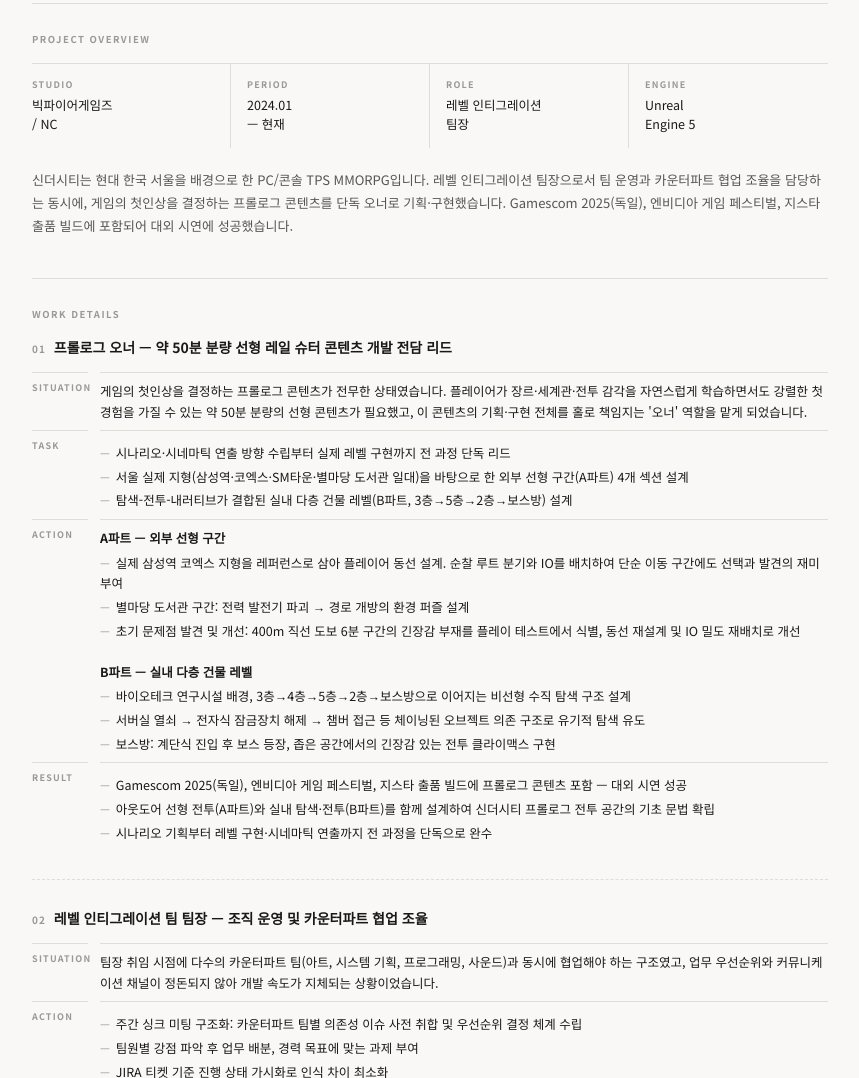
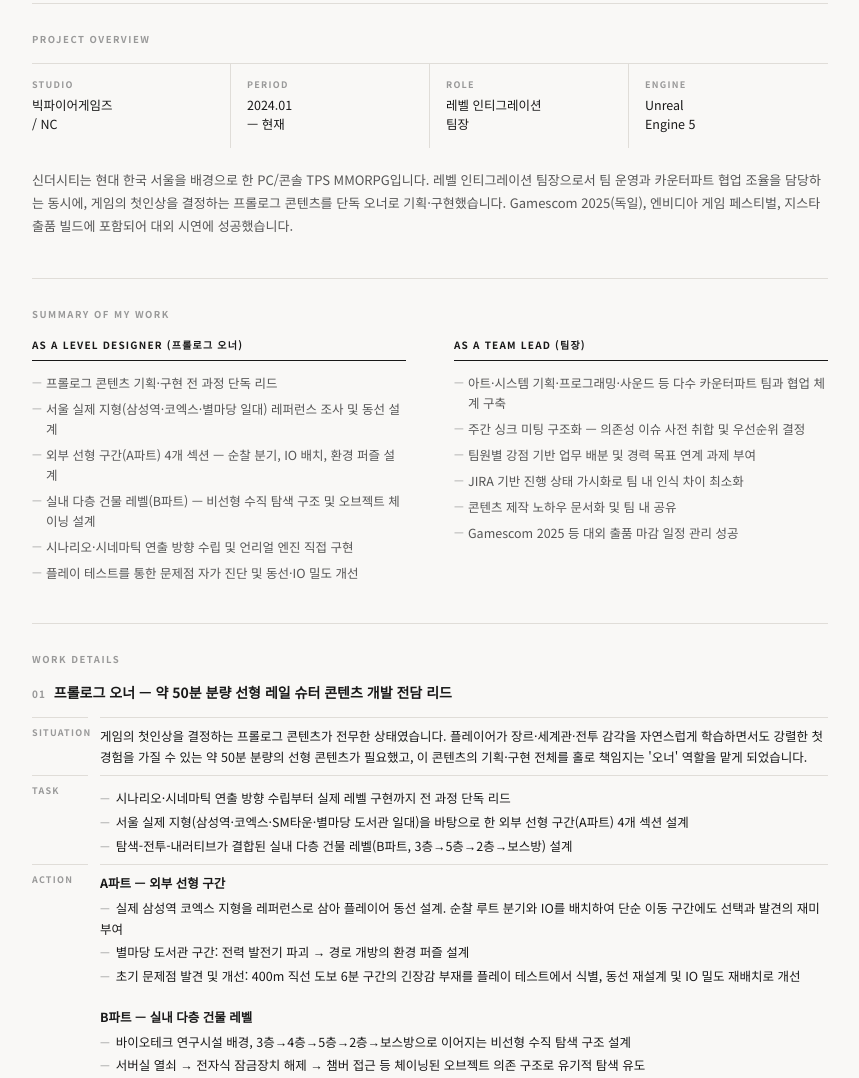
Before and after one commit to JHkim92/JHKim92.github.io, a plain HTML site: page cinder-city/index.html in a window 1280 px wide. Shown: the part 1994-3072 px from the top of the page, without its empty margins (210-1069 px from the left). Drawn offline with Linux system fonts and the light colour scheme.

Commit message:
Update Cinder City page with summary section

```diff
--- a/cinder-city/index.html
+++ b/cinder-city/index.html
@@ -332,6 +332,47 @@ header {
   font-size: 11px;
 }
 
+/* ── SUMMARY ── */
+.summary-grid {
+  display: grid;
+  grid-template-columns: 1fr 1fr;
+  gap: 0 48px;
+}
+
+.summary-col-title {
+  font-size: 10px;
+  font-weight: 700;
+  letter-spacing: 0.12em;
+  text-transform: uppercase;
+  color: var(--ink);
+  margin-bottom: 12px;
+  padding-bottom: 8px;
+  border-bottom: 1px solid var(--ink);
+}
+
+.summary-list {
+  list-style: none;
+  display: flex;
+  flex-direction: column;
+  gap: 6px;
+}
+
+.summary-list li {
+  font-size: 12.5px;
+  color: var(--ink-2);
+  line-height: 1.6;
+  padding-left: 14px;
+  position: relative;
+}
+
+.summary-list li::before {
+  content: "—";
+  position: absolute;
+  left: 0;
+  color: var(--ink-3);
+  font-size: 11px;
+}
+
 /* ── FOOTER ── */
 footer {
   border-top: 0.5px solid var(--rule);
@@ -451,6 +492,38 @@ footer {
   </p>
 </div>
 
+<!-- SUMMARY -->
+<div class="section">
+  <div class="section-label">Summary of My Work</div>
+  <div class="summary-grid">
+
+    <div>
+      <div class="summary-col-title">As a Level Designer (프롤로그 오너)</div>
+      <ul class="summary-list">
+        <li>프롤로그 콘텐츠 기획·구현 전 과정 단독 리드</li>
+        <li>서울 실제 지형(삼성역·코엑스·별마당 일대) 레퍼런스 조사 및 동선 설계</li>
+        <li>외부 선형 구간(A파트) 4개 섹션 — 순찰 분기, IO 배치, 환경 퍼즐 설계</li>
+        <li>실내 다층 건물 레벨(B파트) — 비선형 수직 탐색 구조 및 오브젝트 체이닝 설계</li>
+        <li>시나리오·시네마틱 연출 방향 수립 및 언리얼 엔진 직접 구현</li>
+        <li>플레이 테스트를 통한 문제점 자가 진단 및 동선·IO 밀도 개선</li>
+      </ul>
+    </div>
+
+    <div>
+      <div class="summary-col-title">As a Team Lead (팀장)</div>
+      <ul class="summary-list">
+        <li>아트·시스템 기획·프로그래밍·사운드 등 다수 카운터파트 팀과 협업 체계 구축</li>
+        <li>주간 싱크 미팅 구조화 — 의존성 이슈 사전 취합 및 우선순위 결정</li>
+        <li>팀원별 강점 기반 업무 배분 및 경력 목표 연계 과제 부여</li>
+        <li>JIRA 기반 진행 상태 가시화로 팀 내 인식 차이 최소화</li>
+        <li>콘텐츠 제작 노하우 문서화 및 팀 내 공유</li>
+        <li>Gamescom 2025 등 대외 출품 마감 일정 관리 성공</li>
+      </ul>
+    </div>
+
+  </div>
+</div>
+
 <!-- TASK 01 -->
 <div class="section">
   <div class="section-label">Work Details</div>
```
